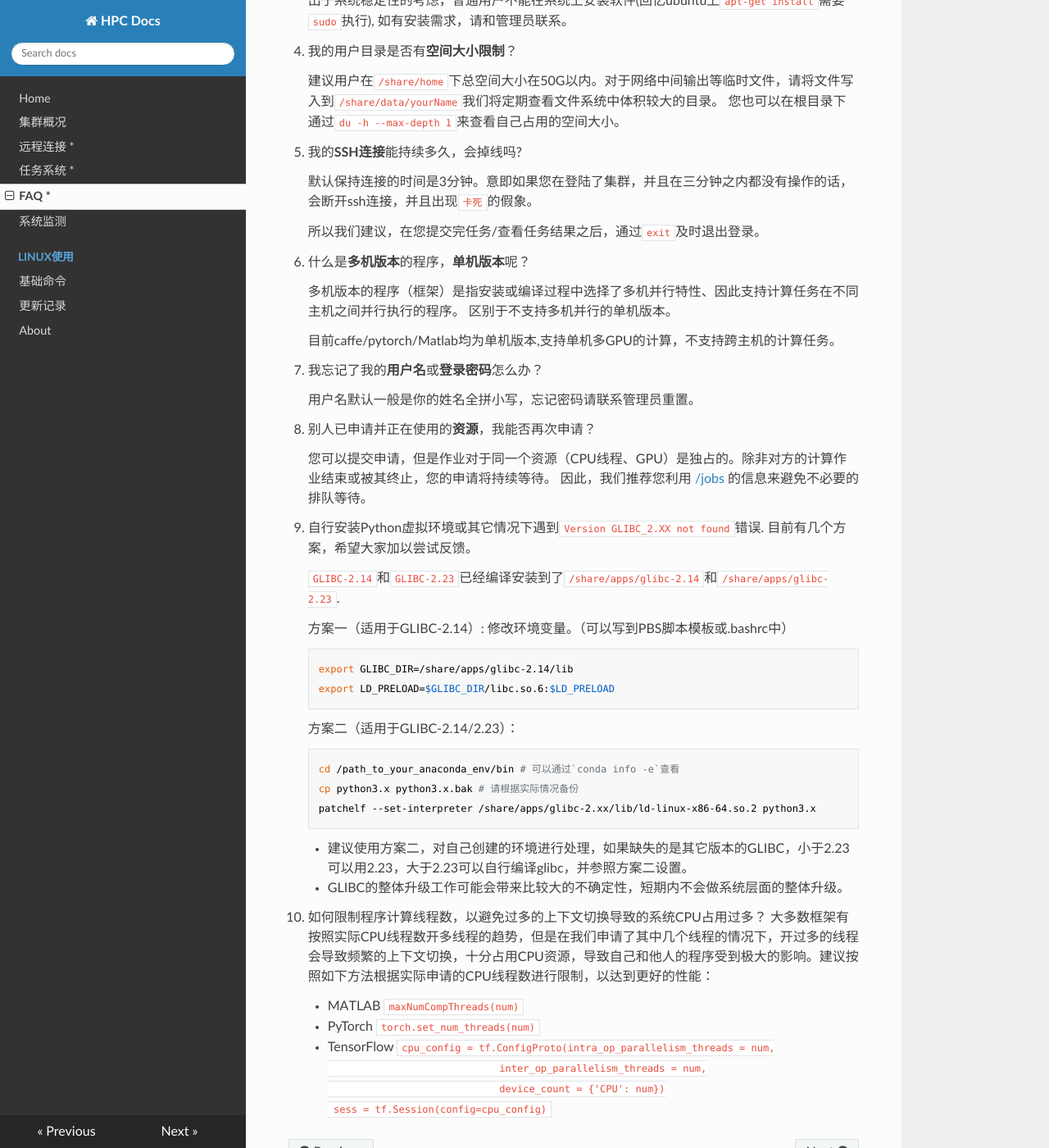
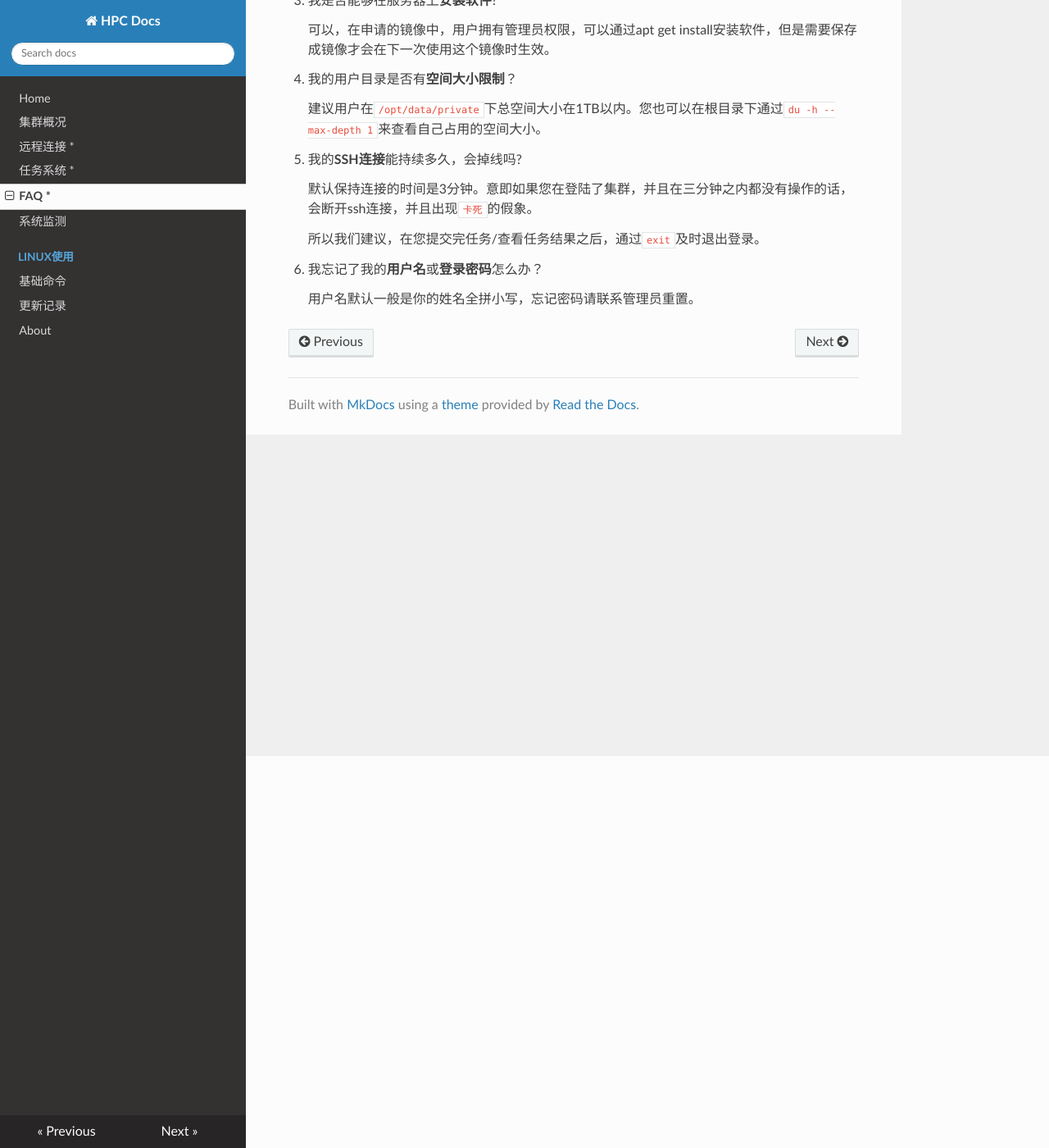
Before and after one commit to SSRheart/HPC_wiki_docs, an MkDocs documentation site: the page built from docs/faq.md, in a window 1280 px wide and 1400 px high, scrolled down 478 px. Shown: the whole window at 82% size. Built offline with MkDocs 1.6.1, drawn with Linux system fonts in a browser that asks for light colours; nearby versions of some CDN libraries; old or Windows-style settings are respelled for this version of MkDocs; some of the changed text lies outside the part shown.

Commit message:
update faq

````diff
--- a/docs/faq.md
+++ b/docs/faq.md
@@ -10,17 +10,20 @@
     对环境变量PATH的修改可以在`~/.bashrc`中加入
     `PATH=$PATH:/some/file/location`
 
+    需要注意的是，如果需要永久性修改，需要将环境保存为镜像，并调用该镜像。
+
 2. 如何在我实验室的电脑和服务器之间**传送数据**？
 
     请查阅[数据传输](linuxBasic/commands.md#数据传输)一节对scp指令的介绍和[远程连接](sshConnection.md)一节。
 
 3. 我是否能够在服务器上**安装软件**?
 
-    出于系统稳定性的考虑，普通用户不能在系统上安装软件(回忆ubuntu上`apt-get install`需要`sudo`执行), 如有安装需求，请和管理员联系。
+    可以，在申请的镜像中，用户拥有管理员权限，可以通过apt get install安装软件，但是需要保存成镜像才会在下一次使用这个镜像时生效。
+    <!-- 出于系统稳定性的考虑，普通用户不能在系统上安装软件(回忆ubuntu上`apt-get install`需要`sudo`执行), 如有安装需求，请和管理员联系。 -->
 
 4. 我的用户目录是否有**空间大小限制**？
 
-    建议用户在`/share/home`下总空间大小在50G以内。对于网络中间输出等临时文件，请将文件写入到`/share/data/yourName`我们将定期查看文件系统中体积较大的目录。 您也可以在根目录下通过`du -h --max-depth 1`来查看自己占用的空间大小。
+    建议用户在`/opt/data/private`下总空间大小在1TB以内。您也可以在根目录下通过`du -h --max-depth 1`来查看自己占用的空间大小。
 
 5. 我的**SSH连接**能持续多久，会掉线吗?
 
@@ -28,58 +31,6 @@
 
      所以我们建议，在您提交完任务/查看任务结果之后，通过`exit`及时退出登录。
 
-6. 什么是**多机版本**的程序，**单机版本**呢？
-
-    多机版本的程序（框架）是指安装或编译过程中选择了多机并行特性、因此支持计算任务在不同主机之间并行执行的程序。
-    区别于不支持多机并行的单机版本。
-
-    目前caffe/pytorch/Matlab均为单机版本,支持单机多GPU的计算，不支持跨主机的计算任务。
-
-7. 我忘记了我的**用户名**或**登录密码**怎么办？
+6. 我忘记了我的**用户名**或**登录密码**怎么办？
 
     用户名默认一般是你的姓名全拼小写，忘记密码请联系管理员重置。
-
-8. 别人已申请并正在使用的**资源**，我能否再次申请？
-
-    您可以提交申请，但是作业对于同一个资源（CPU线程、GPU）是独占的。除非对方的计算作业结束或被其终止，您的申请将持续等待。
-    因此，我们推荐您利用 [/jobs](http://219.217.238.193/jobs) 的信息来避免不必要的排队等待。
-
-9. 自行安装Python虚拟环境或其它情况下遇到`Version GLIBC_2.XX not found`错误. 目前有几个方案，希望大家加以尝试反馈。
-
-    `GLIBC-2.14`和`GLIBC-2.23`已经编译安装到了`/share/apps/glibc-2.14`和`/share/apps/glibc-2.23`.
-
-    方案一（适用于GLIBC-2.14）:
-        修改环境变量。（可以写到PBS脚本模板或.bashrc中）
-
-        export GLIBC_DIR=/share/apps/glibc-2.14/lib
-        export LD_PRELOAD=$GLIBC_DIR/libc.so.6:$LD_PRELOAD
-
-    方案二（适用于GLIBC-2.14/2.23）：
-
-        cd /path_to_your_anaconda_env/bin # 可以通过`conda info -e`查看
-        cp python3.x python3.x.bak # 请根据实际情况备份
-        patchelf --set-interpreter /share/apps/glibc-2.xx/lib/ld-linux-x86-64.so.2 python3.x
-
-
-    * 建议使用方案二，对自己创建的环境进行处理，如果缺失的是其它版本的GLIBC，小于2.23可以用2.23，大于2.23可以自行编译glibc，并参照方案二设置。
-    * GLIBC的整体升级工作可能会带来比较大的不确定性，短期内不会做系统层面的整体升级。
-
-
-10. 如何限制程序计算线程数，以避免过多的上下文切换导致的系统CPU占用过多？
-   大多数框架有按照实际CPU线程数开多线程的趋势，但是在我们申请了其中几个线程的情况下，开过多的线程会导致频繁的上下文切换，十分占用CPU资源，导致自己和他人的程序受到极大的影响。建议按照如下方法根据实际申请的CPU线程数进行限制，以达到更好的性能：
-
-    - MATLAB
-     ```
-     maxNumCompThreads(num)
-     ```
-   - PyTorch
-     ```
-     torch.set_num_threads(num)
-     ```
-   - TensorFlow
-     ```
-     cpu_config = tf.ConfigProto(intra_op_parallelism_threads = num,
-                                 inter_op_parallelism_threads = num,
-                                 device_count = {'CPU': num})
-     sess = tf.Session(config=cpu_config)
-    ```
````
